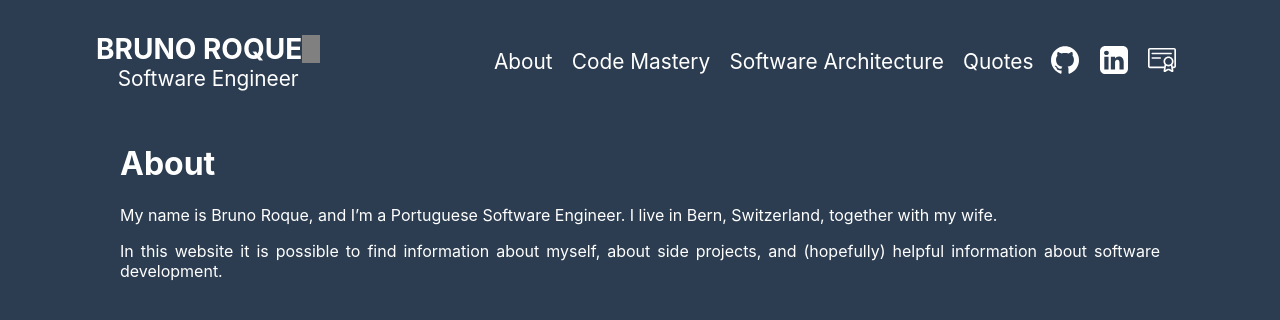
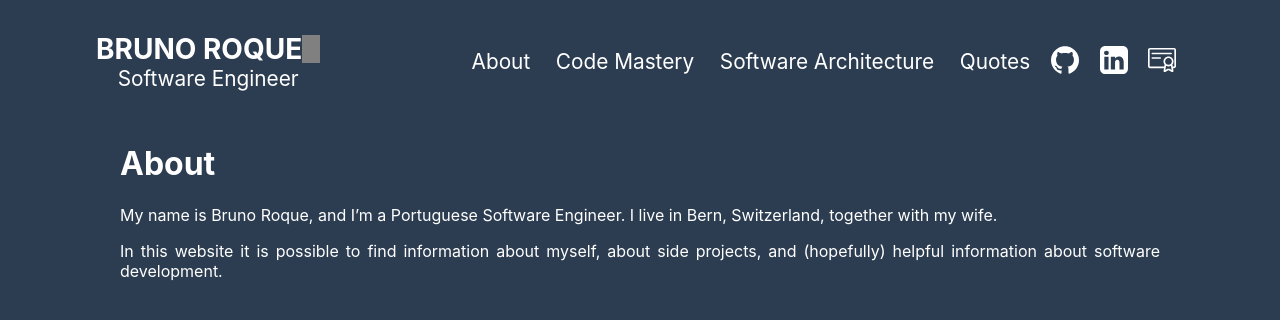
Before and after one commit to brunoroque06/brunoroque06.github.io, a Jekyll site: the page built from index.md, in a window 1280 px wide. Shown: the top 320 px of the page. Built offline with Jekyll 4.4.1, drawn with Linux system fonts in a browser that asks for light colours.

```diff
--- a/_includes/style.scss
+++ b/_includes/style.scss
@@ -53,7 +53,7 @@
         margin: 0 0.5rem;
         a {
           color: $font-color;
-          padding: 0.1rem;
+          padding: 0.1rem 0.3rem;
         }
         a:hover {
           background: $hover-color;
```
